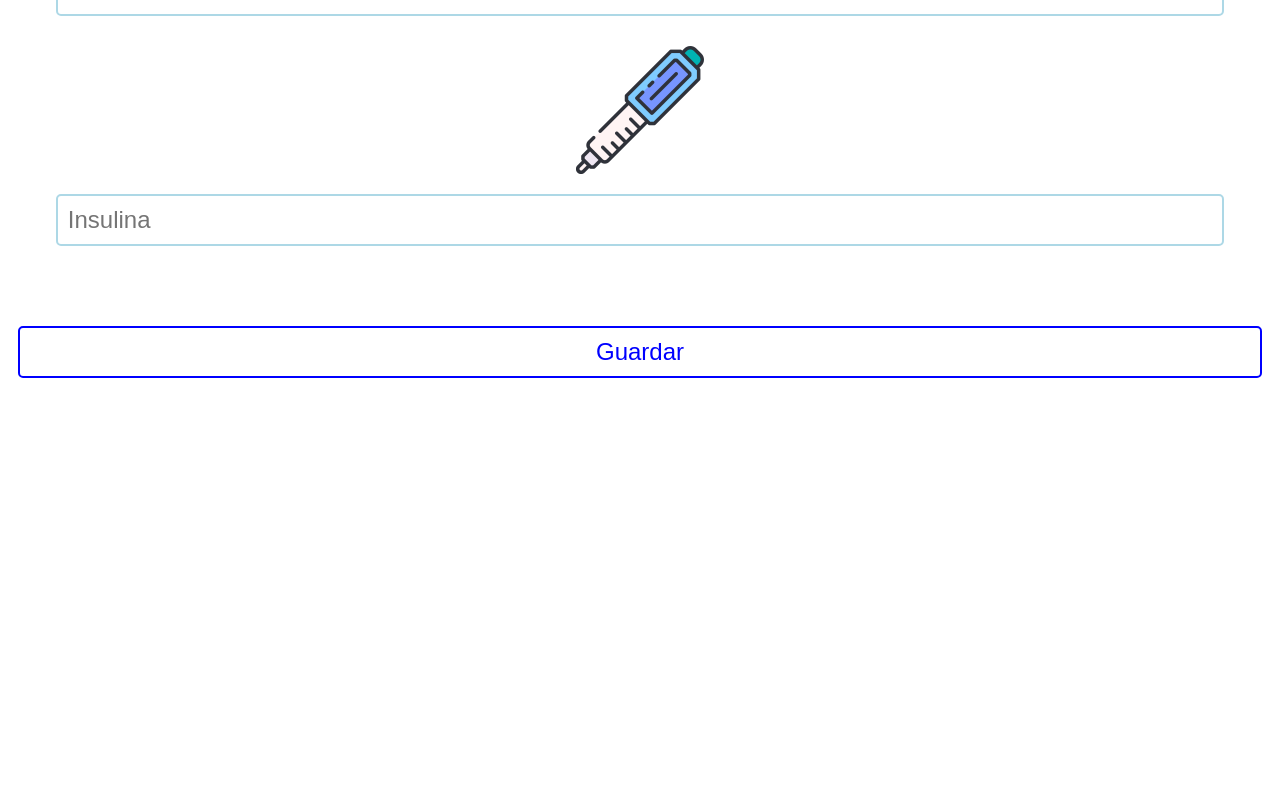
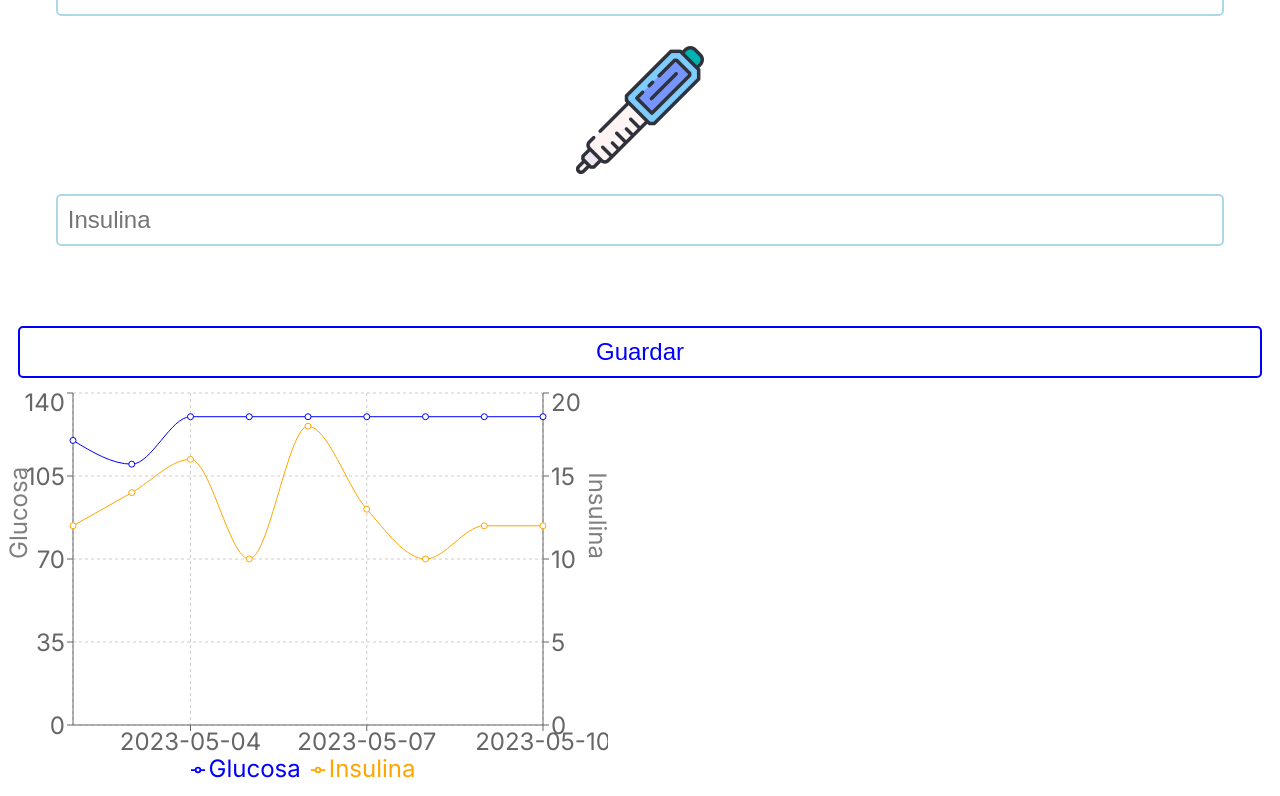
Before and after one commit to jemaji/glucoapp, a Next.js app: page / in a window 1280 px wide. Shown: the part 313-1109 px from the top of the page. Before the commit the page ends 800 px from the top, so only its background shows below. Built offline with nearby package versions, Linux system fonts and the light colour scheme.

Commit message:
beta chart

```diff
--- a/src/app/components/BloodGlucoseForm.js
+++ b/src/app/components/BloodGlucoseForm.js
@@ -30,6 +30,25 @@ const BloodGlucoseForm = () => {
   const [insulin, setInsulin] = useState('');
   const [errorMessage, setErrorMessage] = useState('');
   const [successMessage, setSuccessMessage] = useState('');
+  const [reminderMessage, setReminderMessage] = useState('');
+
+
+  const getCurrentHour = () => {
+    const date = new Date();
+    return date.getHours();
+  };
+
+  const setInsulinAux = (insulin_) => {
+    if (insulin_ !== '') {
+      const currentHour = getCurrentHour();
+      if (currentHour >= 7 && currentHour < 23) {
+        setReminderMessage('Recuerda purgar el bolígrafo con 2 unidades');
+      }
+    }
+    setInsulin(insulin_);
+  }
+
+
 
   const setError = (message) => {
     setErrorMessage(message);
@@ -42,7 +61,7 @@ const BloodGlucoseForm = () => {
     setBloodGlucose(value);
 
     if (value=='') {
-      setInsulin('');
+      setInsulinAux('');
     } else {
       // pauta
      let insulinValue = ''
@@ -52,7 +71,7 @@ const BloodGlucoseForm = () => {
           break;
         }
       }
-      setInsulin(insulinValue);
+      setInsulinAux(insulinValue);
     }
   };
 
@@ -80,7 +99,7 @@ const BloodGlucoseForm = () => {
     push(formDataRef, data)
       .then(() => {
         setBloodGlucose('');
-        setInsulin('');
+        setInsulinAux('');
         setSuccessMessage('¡Guardado exitosamente!');
         setTimeout(() => setSuccessMessage(''), 2000);
       })
@@ -100,6 +119,7 @@ const BloodGlucoseForm = () => {
         placeholder="Glucosa"
       />
       <img className='label-image' src="/insulina.png" alt="Insulin label" />
+      <div className='reminder-insuline'>{reminderMessage}</div>
       <input
         className='form-input'
         type="text"
--- /dev/null
+++ b/src/app/components/Chart.js
@@ -0,0 +1,26 @@
+'use client'
+import React from 'react';
+import { LineChart, Line, XAxis, YAxis, CartesianGrid, Tooltip, Legend } from 'recharts';
+
+const Chart = ({ glucoseData, insulinData }) => {
+  const chartData = glucoseData.map((entry, index) => ({
+    date: entry.date, // Fecha
+    glucosa: entry.value, // Valor de glucosa
+    insulina: insulinData[index].value, // Valor de insulina
+  }));
+
+  return (
+    <LineChart width={600} height={400} data={chartData}>
+      <CartesianGrid strokeDasharray="3 3" />
+      <XAxis dataKey="date" />
+      <YAxis yAxisId="left" label={{ value: 'Glucosa', angle: -90, position: 'insideLeft' }} />
+      <YAxis yAxisId="right" orientation="right" label={{ value: 'Insulina', angle: 90, position: 'insideRight' }} />
+      <Tooltip />
+      <Legend />
+      <Line type="monotone" dataKey="glucosa" yAxisId="left" stroke="blue" name="Glucosa" />
+      <Line type="monotone" dataKey="insulina" yAxisId="right" stroke="orange" name="Insulina" />
+    </LineChart>
+  );
+};
+
+export default Chart;
--- a/src/app/page.tsx
+++ b/src/app/page.tsx
@@ -1,14 +1,45 @@
+'use client'
+import React from 'react';
 import './styles/globals.scss';
 import BloodGlucoseForm from './components/BloodGlucoseForm';
 import Header from './components/Header';
+import Chart from './components/Chart';
 
 const Page = () => {
+
+  const glucoseData = [
+    { date: '2023-05-01', value: 120 },
+    { date: '2023-05-02', value: 110 },
+    { date: '2023-05-04', value: 130 },
+    { date: '2023-05-05', value: 130 },
+    { date: '2023-05-06', value: 130 },
+    { date: '2023-05-07', value: 130 },
+    { date: '2023-05-08', value: 130 },
+    { date: '2023-05-09', value: 130 },
+    { date: '2023-05-10', value: 130 },
+    // ... más datos de glucosa
+  ];
+
+  const insulinData = [
+    { date: '2023-05-01', value: 12 },
+    { date: '2023-05-02', value: 14 },
+    { date: '2023-05-04', value: 16 },
+    { date: '2023-05-05', value: 10 },
+    { date: '2023-05-06', value: 18 },
+    { date: '2023-05-07', value: 13 },
+    { date: '2023-05-08', value: 10 },
+    { date: '2023-05-09', value: 12 },
+    { date: '2023-05-10', value: 12 },
+    // ... más datos de insulina
+  ];
+
   return (
     <div>
       <Header />
       <div className="page-content">
         <BloodGlucoseForm />
       </div>
+      <Chart glucoseData={glucoseData} insulinData={insulinData} />
     </div>
   );
 };
```
Also changed, not shown: package.json (+9 -0 lines), 1 other file (tests, documents, lock files or other folders).
